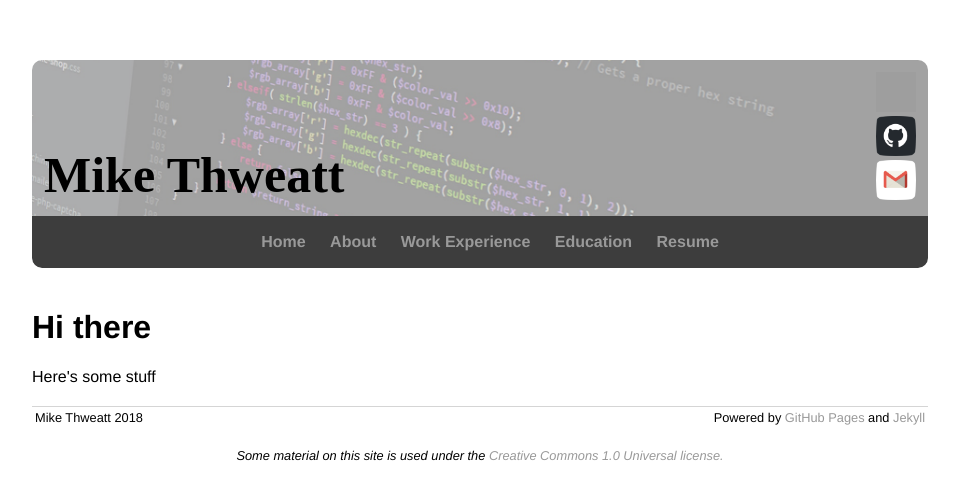
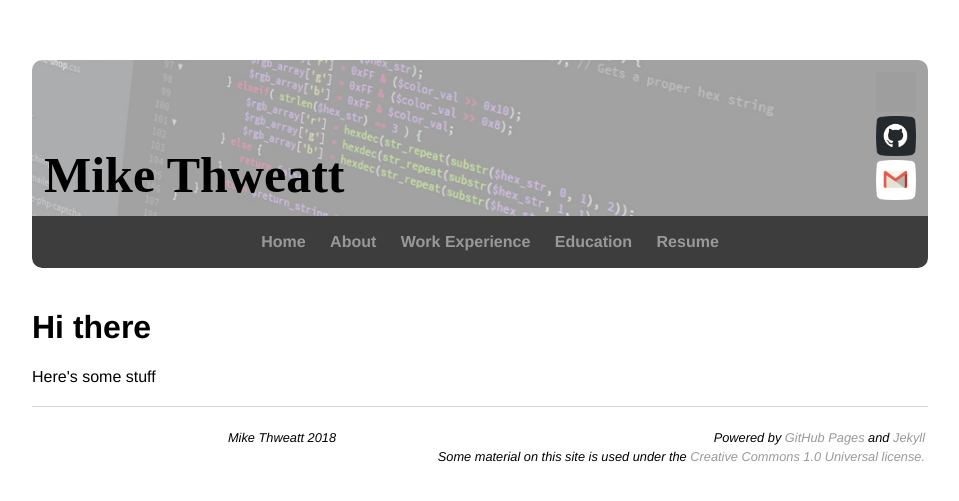
Before and after one commit to thweattm/thweattm.github.io, a Jekyll site: the page built from index.html, in a window 1280 px wide. Shown: the top 501 px of the page, without its empty margins (160-1119 px from the left). Built offline with Jekyll 4.4.1, drawn with Linux system fonts in a browser that asks for light colours; grey boxes are pictures that could not be loaded.

Commit message:
Update main.css

```diff
--- a/css/main.css
+++ b/css/main.css
@@ -71,18 +71,11 @@
 	padding-top: 20px;
 }
 
-td.right {
+footer {
+	margin-top: 20px;
+	padding-top: 20px;
+	border-top: 1px solid #d5d5d5;
+	font-size: .8em;
+	font-style: italic;
 	text-align: right;
 }
-
-td.legal {
-	font-style: italic;
-	text-align: center;
-	padding-top: 20px;
-}
-
-footer {
-	margin-top: 20px;
-	border-top: 1px solid #d5d5d5;
-	font-size: .8em;
-}
```
